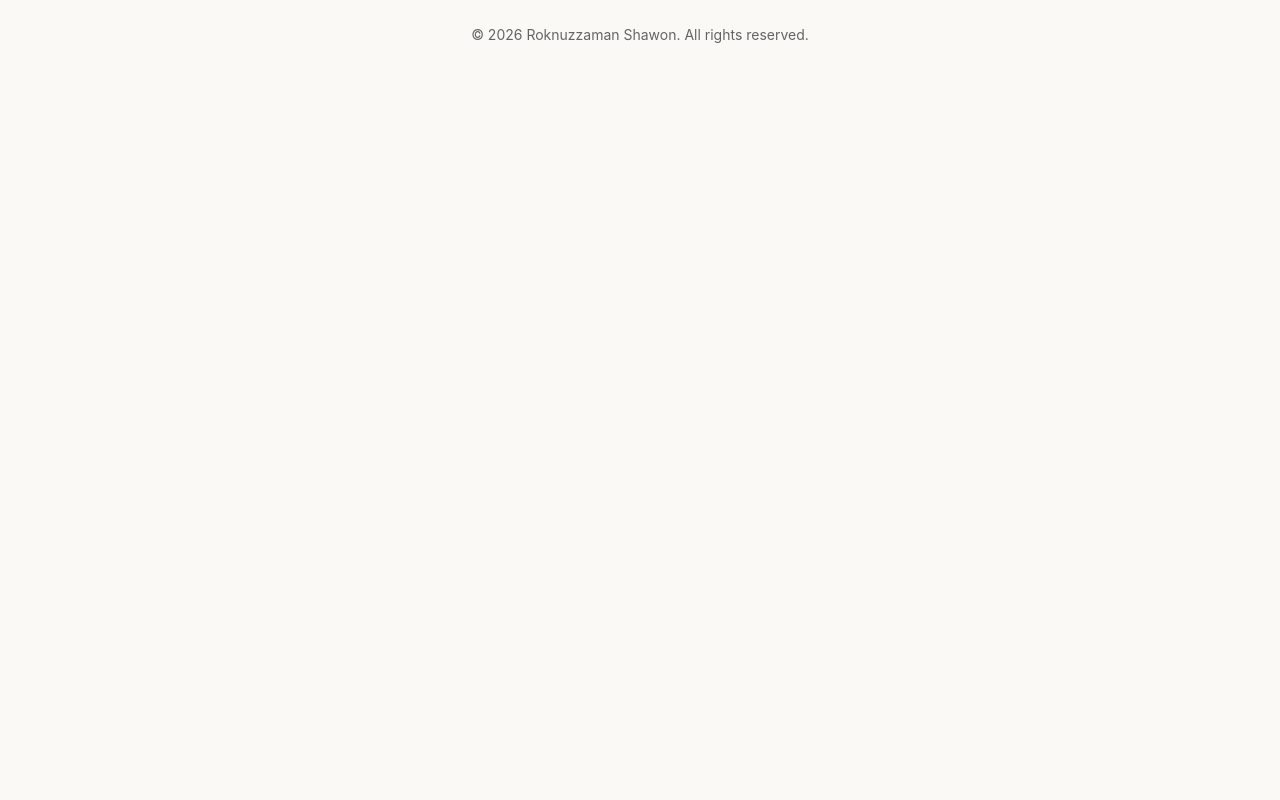
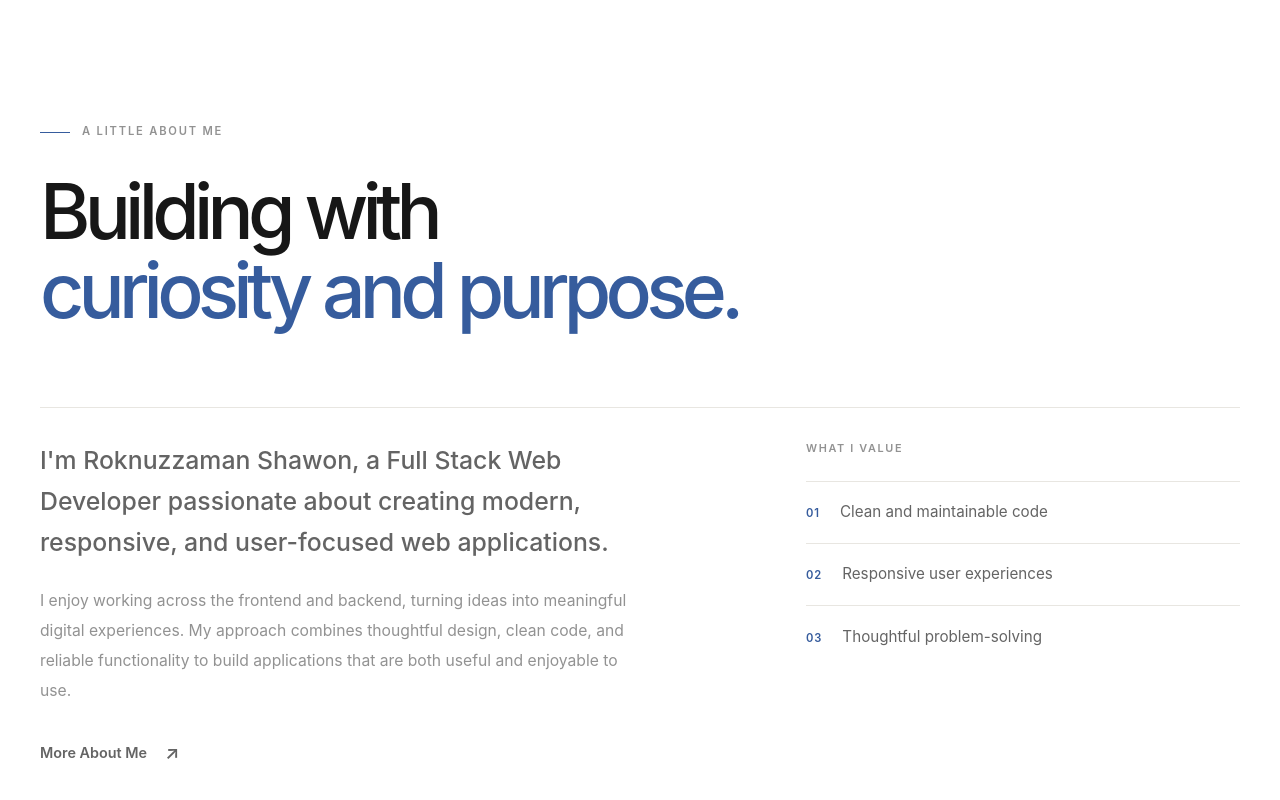
Before and after one commit to Shawon-lab-debug/shawon-portfolio, a React (Vite) app in the folder shawon-portfolio/: page / in a window 1280 px wide. Shown: the part 940-1740 px from the top of the page. Before the commit the page ends 1014 px from the top, so only its background shows below. Built offline with nearby package versions, Linux system fonts and the light colour scheme.

Commit message:
fix: resolve mobile navbar content overlap

```diff
--- a/shawon-portfolio/src/components/layout/Navbar/Navbar.css
+++ b/shawon-portfolio/src/components/layout/Navbar/Navbar.css
@@ -6,11 +6,11 @@
 .site-header {
   position: sticky;
   top: 0;
-  z-index: var(--z-sticky, 100);
+  z-index: 1000;
   isolation: isolate;
   width: 100%;
   border-bottom: 1px solid var(--color-border);
-  background: var(--color-background);
+  background-color: var(--color-bg, #ffffff);
 }
 
 .site-header__inner {
@@ -100,7 +100,7 @@
   gap: 5px;
   border: 1px solid var(--color-border);
   border-radius: var(--radius-md, 8px);
-  background: transparent;
+  background: var(--color-bg, #ffffff);
   color: var(--color-text);
   cursor: pointer;
 }
@@ -144,14 +144,6 @@
 ========================================= */
 
 @media (max-width: 700px) {
-  .site-header {
-    /*
-      Keep the mobile header visually separated
-      from the page content.
-    */
-    background: var(--color-background);
-  }
-
   .site-header__inner {
     min-height: 72px;
     align-items: flex-start;
@@ -161,7 +153,6 @@
 
   .site-logo {
     min-height: 72px;
-    align-items: center;
   }
 
   .navbar-toggle {
@@ -179,7 +170,7 @@
     align-items: stretch;
     gap: 0.25rem;
     border-top: 1px solid var(--color-border);
-    background: var(--color-background);
+    background-color: var(--color-bg, #ffffff);
   }
 
   .site-nav.is-open {
--- /dev/null
+++ b/shawon-portfolio/src/components/sections/AboutPreview/AboutPreview.css
@@ -0,0 +1,239 @@
+
+/* ========================================
+   ABOUT PREVIEW
+======================================== */
+
+.about-preview {
+  position: relative;
+  scroll-margin-top: 6rem;
+  padding-block: clamp(5rem, 10vw, 9rem);
+  border-top: 1px solid var(--color-border);
+  background: var(--color-surface);
+}
+
+.about-preview__container {
+  width: min(100% - 3rem, 1200px);
+  margin-inline: auto;
+}
+
+/* ========================================
+   INTRO
+======================================== */
+
+.about-preview__intro {
+  max-width: 850px;
+}
+
+.about-preview__eyebrow {
+  display: flex;
+  align-items: center;
+  gap: 12px;
+  margin-bottom: 2rem;
+  color: var(--color-text-muted, #77766f);
+  font-size: 0.7rem;
+  font-weight: 600;
+  letter-spacing: 0.16em;
+}
+
+.about-preview__eyebrow-line {
+  display: inline-block;
+  width: 30px;
+  height: 1px;
+  background: var(--color-accent, #7b8065);
+}
+
+.about-preview__title {
+  max-width: 850px;
+  font-size: clamp(2.8rem, 6vw, 5.5rem);
+  font-weight: 500;
+  letter-spacing: -0.075em;
+  line-height: 1.02;
+  text-wrap: balance;
+}
+
+.about-preview__title-accent {
+  display: block;
+  color: var(--color-accent, #7b8065);
+}
+
+/* ========================================
+   BODY
+======================================== */
+
+.about-preview__body {
+  display: grid;
+  grid-template-columns: minmax(0, 1.2fr) minmax(260px, 0.8fr);
+  gap: clamp(3rem, 9vw, 9rem);
+  margin-top: clamp(3rem, 6vw, 5rem);
+  padding-top: 2rem;
+  border-top: 1px solid var(--color-border);
+}
+
+.about-preview__text {
+  max-width: 600px;
+}
+
+.about-preview__lead {
+  color: var(--color-text);
+  font-size: clamp(1.2rem, 2vw, 1.55rem);
+  font-weight: 500;
+  line-height: 1.65;
+}
+
+.about-preview__description {
+  margin-top: 1.5rem;
+  color: var(--color-text-muted, #77766f);
+  font-size: 0.98rem;
+  line-height: 1.9;
+}
+
+/* ========================================
+   ABOUT LINK
+======================================== */
+
+.about-preview__link {
+  display: inline-flex;
+  align-items: center;
+  gap: 18px;
+  margin-top: 2rem;
+  padding-bottom: 7px;
+  border-bottom: 1px solid var(--color-text);
+  color: var(--color-text);
+  font-size: 0.9rem;
+  font-weight: 600;
+  transition:
+    color 200ms ease,
+    border-color 200ms ease;
+}
+
+.about-preview__link span {
+  display: inline-block;
+  font-size: 1.15rem;
+  transition: transform 200ms ease;
+}
+
+.about-preview__link:hover {
+  border-color: var(--color-accent);
+  color: var(--color-accent);
+}
+
+.about-preview__link:hover span {
+  transform: translate(3px, -3px);
+}
+
+.about-preview__link:focus-visible {
+  outline: 2px solid var(--color-accent);
+  outline-offset: 5px;
+}
+
+/* ========================================
+   PRINCIPLES
+======================================== */
+
+.about-preview__principles {
+  align-self: start;
+}
+
+.about-preview__principles-label {
+  display: block;
+  margin-bottom: 1.5rem;
+  color: var(--color-text-muted, #77766f);
+  font-size: 0.68rem;
+  font-weight: 600;
+  letter-spacing: 0.15em;
+}
+
+.about-preview__principles-list {
+  margin: 0;
+  padding: 0;
+  list-style: none;
+}
+
+.about-preview__principles-list li {
+  display: flex;
+  align-items: baseline;
+  gap: 1.25rem;
+  padding-block: 1.2rem;
+  border-top: 1px solid var(--color-border);
+  color: var(--color-text);
+  font-size: 0.95rem;
+  line-height: 1.5;
+}
+
+.about-preview__principle-number {
+  flex-shrink: 0;
+  color: var(--color-accent, #7b8065);
+  font-size: 0.7rem;
+  font-weight: 600;
+  letter-spacing: 0.08em;
+}
+
+/* ========================================
+   TABLET
+======================================== */
+
+@media (max-width: 800px) {
+  .about-preview__body {
+    grid-template-columns: 1fr;
+    gap: 3.5rem;
+  }
+
+  .about-preview__principles {
+    max-width: 600px;
+  }
+}
+
+/* ========================================
+   MOBILE
+======================================== */
+
+@media (max-width: 600px) {
+  .about-preview {
+    scroll-margin-top: 5.5rem;
+    padding-block: 4.5rem;
+  }
+
+  .about-preview__container {
+    width: min(100% - 2.5rem, 1200px);
+  }
+
+  .about-preview__eyebrow {
+    margin-bottom: 1.5rem;
+  }
+
+  .about-preview__title {
+    font-size: clamp(2.65rem, 11vw, 4rem);
+    line-height: 1.06;
+  }
+
+  .about-preview__body {
+    gap: 3rem;
+    margin-top: 2.5rem;
+    padding-top: 1.5rem;
+  }
+
+  .about-preview__lead {
+    font-size: 1.15rem;
+  }
+
+  .about-preview__description {
+    font-size: 0.93rem;
+    line-height: 1.8;
+  }
+
+  .about-preview__principles-list li {
+    gap: 1rem;
+    font-size: 0.9rem;
+  }
+}
+
+/* ========================================
+   REDUCED MOTION
+======================================== */
+
+@media (prefers-reduced-motion: reduce) {
+  .about-preview__link,
+  .about-preview__link span {
+    transition: none;
+  }
+}
--- /dev/null
+++ b/shawon-portfolio/src/components/sections/AboutPreview/AboutPreview.tsx
@@ -0,0 +1,76 @@
+
+import { Link } from 'react-router-dom';
+import './AboutPreview.css';
+
+function AboutPreview() {
+  const principles = [
+    'Clean and maintainable code',
+    'Responsive user experiences',
+    'Thoughtful problem-solving',
+  ];
+
+  return (
+    <section className="about-preview" aria-labelledby="about-preview-title">
+      <div className="about-preview__container">
+        <div className="about-preview__intro">
+          <span className="about-preview__eyebrow">
+            <span className="about-preview__eyebrow-line" />
+            A LITTLE ABOUT ME
+          </span>
+
+          <h2
+            className="about-preview__title"
+            id="about-preview-title"
+          >
+            Building with
+            <span className="about-preview__title-accent">
+              curiosity and purpose.
+            </span>
+          </h2>
+        </div>
+
+        <div className="about-preview__body">
+          <div className="about-preview__text">
+            <p className="about-preview__lead">
+              I'm Roknuzzaman Shawon, a Full Stack Web Developer
+              passionate about creating modern, responsive, and
+              user-focused web applications.
+            </p>
+
+            <p className="about-preview__description">
+              I enjoy working across the frontend and backend,
+              turning ideas into meaningful digital experiences.
+              My approach combines thoughtful design, clean code,
+              and reliable functionality to build applications
+              that are both useful and enjoyable to use.
+            </p>
+
+            <Link to="/about" className="about-preview__link">
+              More About Me
+              <span aria-hidden="true">↗</span>
+            </Link>
+          </div>
+
+          <div className="about-preview__principles">
+            <span className="about-preview__principles-label">
+              WHAT I VALUE
+            </span>
+
+            <ul className="about-preview__principles-list">
+              {principles.map((principle, index) => (
+                <li key={principle}>
+                  <span className="about-preview__principle-number">
+                    0{index + 1}
+                  </span>
+                  <span>{principle}</span>
+                </li>
+              ))}
+            </ul>
+          </div>
+        </div>
+      </div>
+    </section>
+  );
+}
+
+export default AboutPreview;
--- /dev/null
+++ b/shawon-portfolio/src/components/sections/AboutPreview/index.ts
@@ -0,0 +1 @@
+export { default as AboutPreview } from './AboutPreview';
--- a/shawon-portfolio/src/pages/Home.tsx
+++ b/shawon-portfolio/src/pages/Home.tsx
@@ -1,8 +1,14 @@
 
 import { Hero } from '../components/sections/Hero';
+import { AboutPreview } from '../components/sections/AboutPreview';
 
 function Home() {
-  return <Hero />;
+  return (
+    <>
+      <Hero />
+      <AboutPreview />
+    </>
+  );
 }
 
 export default Home;
```
